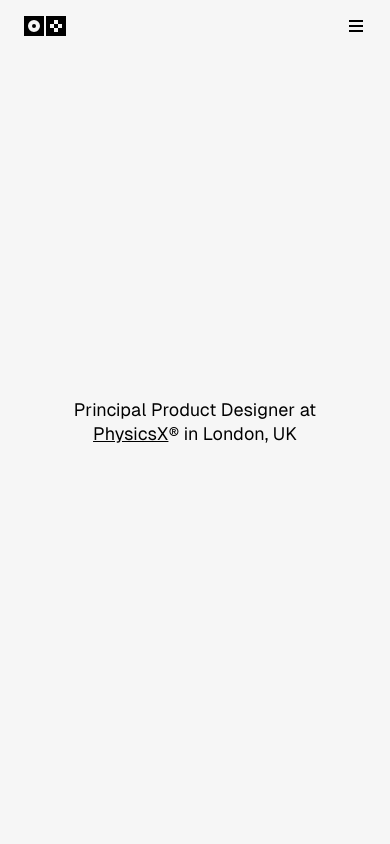
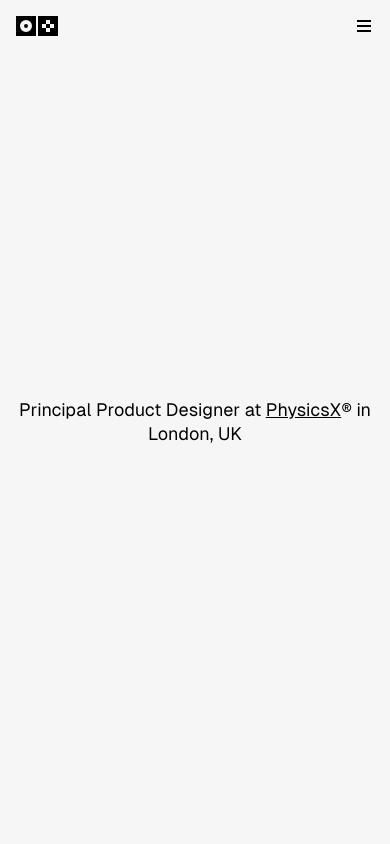
Before and after one commit to hanhanxue/230914_HanHanXue, a Next.js app: page / in a window 390 px wide. Shown: the top 844 px of the page. Built offline with nearby package versions, Linux system fonts and the light colour scheme.

Commit message:
frame x responsive

```diff
--- a/src/styles/base/_utilities.scss
+++ b/src/styles/base/_utilities.scss
@@ -6,6 +6,10 @@
 
 .framex {
     margin: 0 $spacing-6;
+
+    @media (max-width: $screen-sm) {
+        margin: 0 $spacing-4;
+      }
 }
 
 .framey {
```
